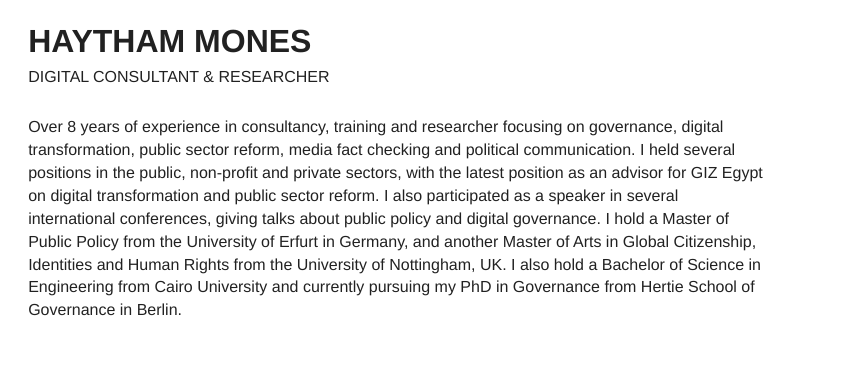
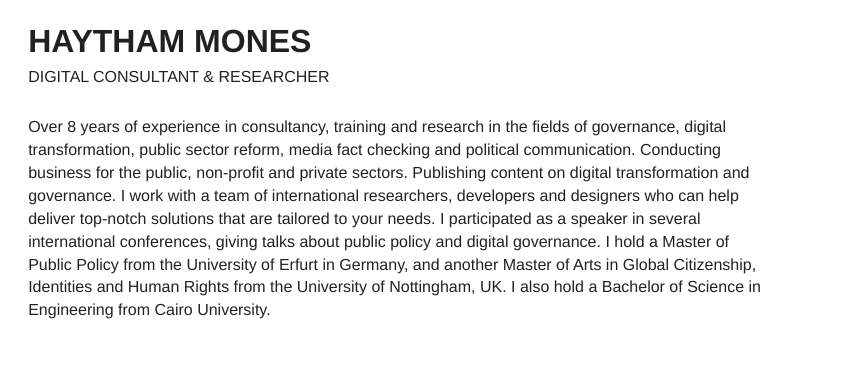
Before and after one commit to hmones/personal-website, a website: page index.html in a window 1280 px wide. Shown: the part 54-426 px from the top of the page, 436-1280 px from the left. Drawn offline with Linux system fonts and the light colour scheme; a web font is replaced by a local one.

Commit message:
Fixing introductory text

```diff
--- a/index.html
+++ b/index.html
@@ -32,15 +32,16 @@
             <h1 class="ui header">HAYTHAM MONES</h1>
             <div style="margin-top: -13px;margin-bottom: 28px;">DIGITAL CONSULTANT & RESEARCHER</div>
             <p>
-                Over 8 years of experience in consultancy, training and researcher focusing on governance, digital
-                transformation, public sector reform, media fact checking and political communication. I held several
-                positions in the public, non-profit and private sectors, with the latest position as an advisor for GIZ
-                Egypt on digital transformation and public sector reform. I also participated as a speaker in several
+                Over 8 years of experience in consultancy, training and research in the fields of governance, digital
+                transformation, public sector reform, media fact checking and political communication. Conducting
+                business for the public, non-profit and private sectors. Publishing content on digital transformation
+                and governance. I work with a team of international researchers,
+                developers and designers who can help deliver top-notch solutions that are tailored to your needs. I
+                participated as a speaker in several
                 international conferences, giving talks about public policy and digital governance. I hold a Master of
                 Public Policy from the University of Erfurt in Germany, and another Master of Arts in Global
                 Citizenship, Identities and Human Rights from the University of Nottingham, UK. I also hold a Bachelor
-                of Science in Engineering from Cairo University and currently pursuing my PhD in Governance from Hertie
-                School of Governance in Berlin.
+                of Science in Engineering from Cairo University.
             </p>
         </div>
         <div class="twelve wide center aligned column">
```
